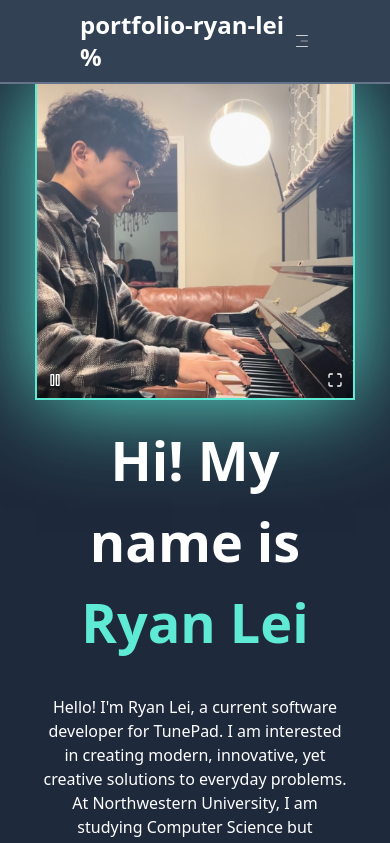
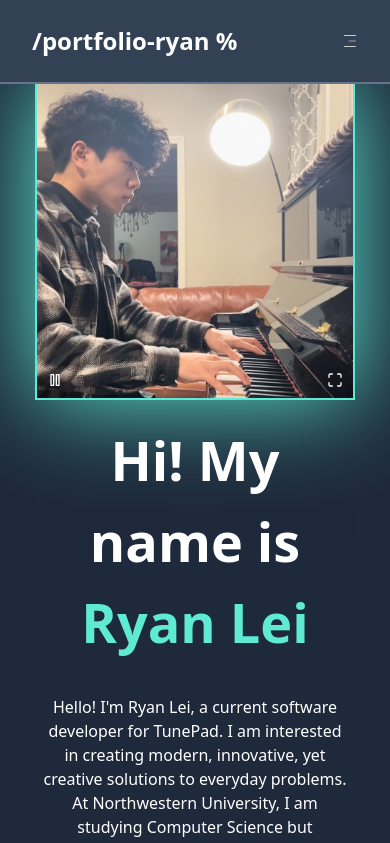
Before and after one commit to RyanL3i/portfolio-ryan-lei, a React (Vite) app: page / in a window 390 px wide. Shown: the top 843 px of the page. Built offline with nearby package versions, Linux system fonts and the light colour scheme.

Commit message:
fixed margins, logo placement

```diff
--- a/src/components/Contact.jsx
+++ b/src/components/Contact.jsx
@@ -2,8 +2,8 @@ import React from 'react'
 
 const Contact = () => {
   return (
-    <div id="Contact" className="p-4 lg:p-20 flex flex-col items-center justify-center">
-      <h1 data-aos="fade-left" className="text-[52px] font-semibold mb-20 uppercase text-teal-300 leading-normal">Contact Me</h1>
+    <div id="Contact" className="pt-24 md:pt-12 p-8 lg:p-20 flex flex-col items-center justify-center">
+      <h1 data-aos="fade-left" className="text-[52px] font-semibold mb-4 md:mb-20 uppercase text-teal-300 leading-normal">Contact Me</h1>
       <form action="" className="flex flex-col gap-2 lg:w-1/2">
         <div className="lg:flex gap-9">
           <input data-aos="flip-up" className="w-full lg:my-3 my-4 rounded-lg bg-slate-800 p-4 border-2 border-teal-300 b_glow text-xl text-slate-400"
--- a/src/components/Navbar.jsx
+++ b/src/components/Navbar.jsx
@@ -14,7 +14,7 @@ const Navbar = () => {
     <div className="lg:hidden block absolute top-16 w-full left-0 right-9 bg-slate-600 transition">
       <ul className="text-center text-xl">
         <Link spy={true} smooth={true} to="Home">
-          <li className="my-4 py-4 border-b border-slate-600 hover:bg-slate-800 hover:text-teal-300 hover:rounded">Home</li>
+          <li className="my-4 py-4 border-b border-slate-700 hover:bg-slate-800 hover:text-teal-300 hover:rounded">Home</li>
         </Link>
         <Link spy={true} smooth={true} to="About">
           <li className="my-4 py-4 border-b border-slate-700 hover:bg-slate-800 hover:text-teal-300 hover:rounded">About</li>
@@ -30,9 +30,11 @@ const Navbar = () => {
   </>
   return (
     <nav className="bg-slate-700 fixed w-full z-50">
-      <div className="h-10vh flex justify-between z-50 text-white lg:py-5 px-20 py-4 flex-1 border-b-2 border-slate-500">
+      <div className="h-10vh flex justify-between z-50 text-white lg:py-5 px-8 md:px-20 py-4 flex-1 border-b-2 border-slate-500">
         <div className="flex items-center flex-1">
-          <span className="text-2xl font-extrabold">portfolio-ryan-lei %</span>
+          <Link spy={true} smooth={true} to="Home">
+            <span className="text-2xl font-extrabold cursor-pointer">/portfolio-ryan %</span>
+          </Link>
         </div>
         <div className=" lg:flex md:flex lg:flex-1 items-center justify-end font-normal hidden">
           <div className="flex-10">
--- a/src/pages/AllProjects.jsx
+++ b/src/pages/AllProjects.jsx
@@ -8,13 +8,14 @@ import { IoIosArrowBack } from 'react-icons/io';
 
 const AllProjects = () => {
     useEffect(() => {
-        document.title="Ryan Lei-Projects"
-    , []})
+        document.title = "Ryan Lei-Projects"
+            , []
+    })
 
     return (
         <>
             <nav className="bg-slate-700 fixed w-full z-50">
-                <div className="h-10vh flex justify-between z-50 text-white lg:py-5 px-20 py-4 flex-1 border-b-2 border-slate-500 ">
+                <div className="h-10vh flex z-50 text-white lg:py-5 px-8 md:px-20 py-4 flex-1 border-b-2 border-slate-500 ">
                     <div className="flex items-center flex-1">
                         <span className="text-2xl font-bold">/projects %</span>
                     </div>
@@ -22,11 +23,11 @@ const AllProjects = () => {
                         <Link to="/">
                             <button className="flex flex-row items-center neon-button text-xs shadow-2xl hover:shadow-teal-300/50 text-white border-2 hover:bg-teal-300
                              hover:text-slate-800 border-teal-300 rounded-lg py-2 px-4 uppercase relative overflow-hidden font-bold">
-                                <IoIosArrowBack className="mr-1"/>Back
+                                <IoIosArrowBack className="mr-1" />Back
                             </button>
                         </Link>
                     </div>
-                    </div>
+                </div>
             </nav>
             <ScrollToTop />
             <div className="bg-slate-800">
```
